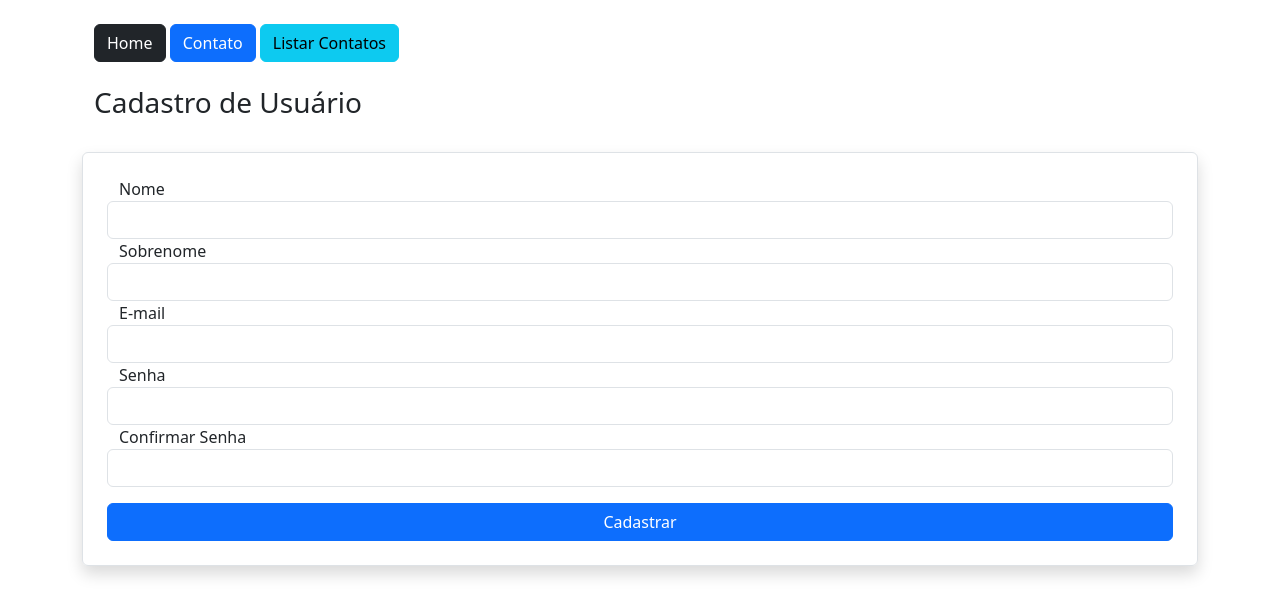
After one commit to Dev-magno/projeto-flask, a Flask app: page /cadastro/ in a window 1280 px wide. The commit adds this page. Shown: the top 616 px of the page. Run offline with Flask 3, Linux system fonts and the light colour scheme.

Commit message:
sitema de cadastro e login implementado

```diff
--- a/app/__init__.py
+++ b/app/__init__.py
@@ -2,6 +2,8 @@ from flask import Flask
 from flask_sqlalchemy import SQLAlchemy
 from flask_migrate import Migrate
 from dotenv import load_dotenv
+from flask_login import LoginManager
+from flask_bcrypt import Bcrypt
 import os
 load_dotenv('.env')
 
@@ -13,6 +15,9 @@ app.config['SECRET_KEY'] = os.getenv('SECRET_KEY')
 
 db = SQLAlchemy(app)
 migrate = Migrate(app, db)
+login_manager = LoginManager(app)
+login_manager.login_view = 'login'
+bcrypt = Bcrypt(app)
 
 
 from app.views import homepage
--- a/app/forms.py
+++ b/app/forms.py
@@ -1,9 +1,57 @@
 from flask_wtf import FlaskForm
-from wtforms import StringField, SubmitField
-from wtforms.validators import DataRequired, Email
+from wtforms import StringField, SubmitField, PasswordField
+from wtforms.validators import DataRequired, Email, EqualTo, ValidationError
 from app.models import Contato
-from app import db
-from app.models import Contato
+
+from app import db, bcrypt
+from app.models import Contato, User
+
+class UseForme(FlaskForm):
+    nome = StringField('Nome', validators=[DataRequired()])
+    sobrenome = StringField('Sobrenome', validators=[DataRequired()])
+    email = StringField('E-mail', validators=[DataRequired(), Email()])
+    senha = PasswordField('Senha', validators=[DataRequired()])
+    confirmar_senha = PasswordField('Confirmar Senha', validators=[DataRequired(), EqualTo('senha')])
+    btnsubmit = SubmitField('Cadastrar')
+
+    def validade_email(self, email):
+        if User.Query.filter(email=email.data).first():
+            return ValidationError('Usuário já cadastro com esse e-mail')
+
+
+    def save(self):
+        senha = bcrypt.generate_password_hash(self.senha.data.encode('utf-8'))
+        user = User(
+            nome = self.nome.data,
+            sobrenome = self.sobrenome.data,
+            email = self.email.data,
+            senha = senha
+        )
+
+        db.session.add(user)
+        db.session.commit()
+        return user
+
+
+class LoginForm(FlaskForm):
+    email = StringField('E-mail', validators=[DataRequired(), Email()])
+    senha = PasswordField('Senha', validators=[DataRequired()])
+    btnsubmit = SubmitField('Login')
+
+    def login(self):
+        # Recuperar o email
+        user = User.query.filter_by(email=self.email.data).first()
+
+        # Verificar se a senha é válida
+        if user:
+            if bcrypt.check_password_hash(user.senha, self.senha.data.encode('utf-8')):
+                # Retorna o usuário
+                return user
+            else:
+                raise Exception('Senha inválida!')
+        else:
+            raise Exception('Usuário não encontrado')
+
 
 class ContatoForm(FlaskForm):
     nome = StringField('Nome', validators=[DataRequired()])
--- /dev/null
+++ b/app/templates/cadasttro.html
@@ -0,0 +1,32 @@
+{% extends 'base.html' %}
+{% block content %}
+    <div class="container mt-4">
+        {% include 'nav.html' %}
+
+        <div class="row mt-4">
+            <h3>Cadastro de Usuário</h3>
+        </div>
+
+        <form action="" method="post" class="row mt-4 p-4 rounded border shadow">
+            {{ form.csrf_token }}
+
+            {{ form.nome.label() }}
+            {{ form.nome(class="form-control") }}
+
+            {{ form.sobrenome.label() }}
+            {{ form.sobrenome(class="form-control") }}
+
+            {{ form.email.label() }}
+            {{ form.email(class="form-control") }}
+
+            {{ form.senha.label() }}
+            {{ form.senha(class="form-control") }}
+
+            {{ form.confirmar_senha.label() }}
+            {{ form.confirmar_senha(class="form-control") }}
+
+            {{ form.btnsubmit(class="btn btn-primary col-12 mt-3") }}
+        </form>
+
+    </div>
+{% endblock %}
--- a/app/views.py
+++ b/app/views.py
@@ -1,19 +1,44 @@
 from app import app, db
 from flask import render_template, url_for, request, redirect
+from flask_login import login_user, logout_user, current_user
 from app.models import Contato
-from app.forms import ContatoForm
+from app.forms import ContatoForm, UseForme, LoginForm
 
-@app.route('/')
+
+
+@app.route('/', methods = ['GET', 'POST'])
 def homepage():
     usuario = 'Magno'
-    idade = 43
-    profissao = 'Dsenvolvedor'
+    form = LoginForm()
+
+    if form.validate_on_submit():
+        user = form.login()
+        login_user(user, remember=True)
+
+
     context = {
-        'usuario': usuario,
-        'idade': idade,
-        'profissao': profissao
+        'usuario': usuario
     }
-    return render_template('index.html', context=context)
+
+    return render_template('index.html', context=context, form=form)
+
+
+
+@app.route('/cadastro/', methods = ['GET', 'POST'])
+def cadastro():
+    form = UseForme()
+    if form.validate_on_submit():
+        user = form.save()
+        login_user(user, remember=True)
+        return redirect(url_for('homepage'))
+    return render_template('cadasttro.html', form=form)
+
+
+@app.route('/sair/')
+def logout():
+    logout_user()
+    return redirect(url_for('homepage'))
+
 
 
 @app.route('/contato/', methods = ['GET', 'POST'])
@@ -25,6 +50,7 @@ def contato():
         return redirect(url_for('homepage'))
 
     return render_template('contato.html', context=context, form=form)
+
 
 
 @app.route('/contato/lista')
@@ -39,6 +65,7 @@ def contatoLista():
 
     return render_template('contato_lista.html', context=context)
 
+
 @app.route('/contato/<int:id>/')
 def contatoDatail(id):
     obj = Contato.query.get(id)
```
Also changed, not shown: app/models.py (+14 -1 lines), app/templates/index.html (+32 -9 lines), migrations/versions/e828003c7a8a_.py (added, +35 -0 lines), instance/database.db.
